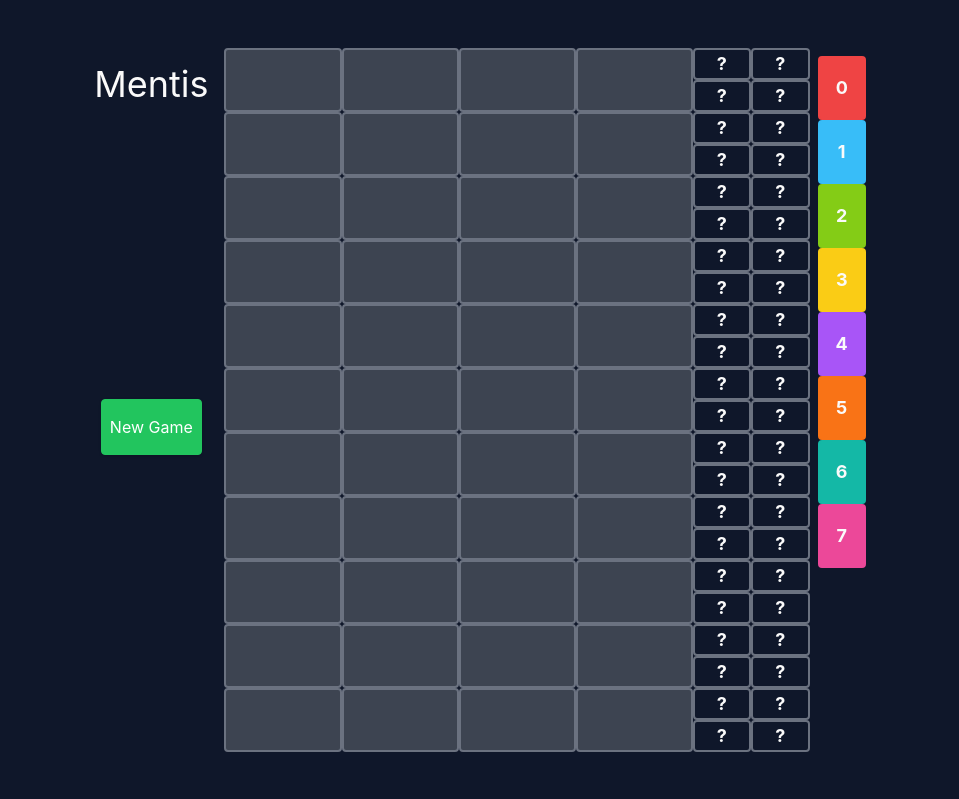
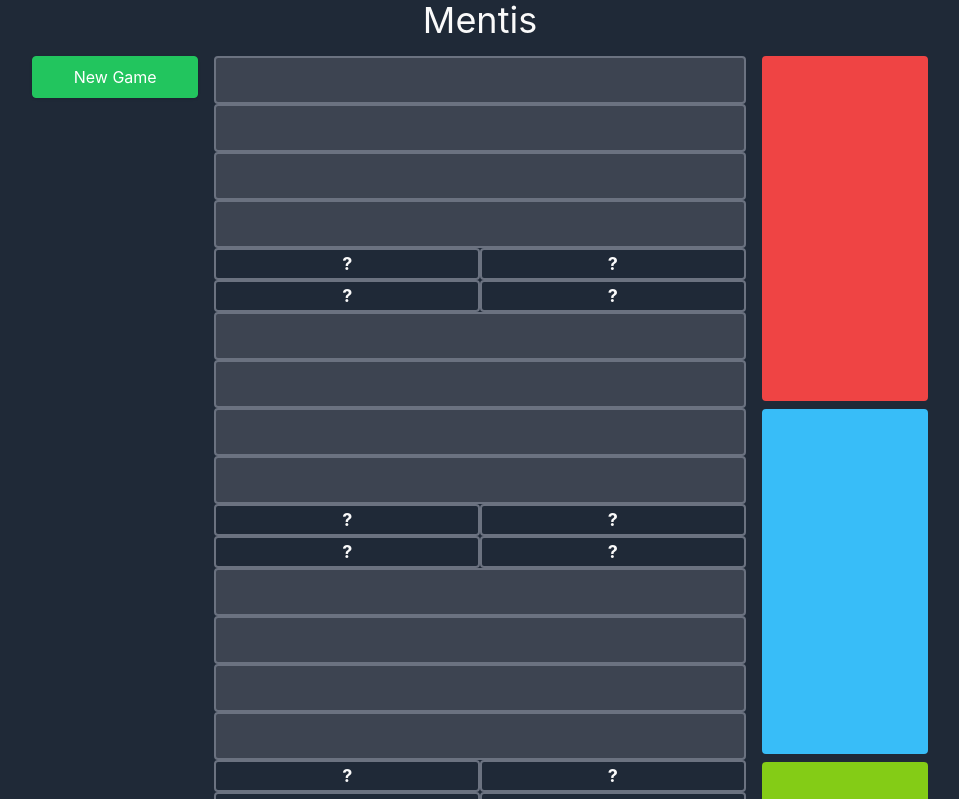
Before and after one commit to EetuPe/mentis, a React (Vite) app: page / in a window 1280 px wide. Shown: the top 799 px of the page, without its empty margins (160-1119 px from the left). Built offline with nearby package versions, Linux system fonts and the light colour scheme.

Commit message:
Adjust layout

```diff
--- a/src/App.tsx
+++ b/src/App.tsx
@@ -11,15 +11,15 @@ export default function App() {
   const state = useStore();
   const [finalGuess, setFinalGuess] = useState("");
 
-  const onChange: onChange = (e: React.ChangeEvent<HTMLInputElement>) => {
-    const newGuess = e.target.value;
+  const onChange: onChange = (e: React.MouseEvent<HTMLButtonElement>) => {
+    const newGuess = e.currentTarget.value;
 
-    if (finalGuess.length === CODE_LENGTH) {
+    if (finalGuess.length < CODE_LENGTH) {
+      setFinalGuess(finalGuess + newGuess);
+    } else {
       state.addGuess(finalGuess);
-      setFinalGuess("");
-      return;
+      setFinalGuess(newGuess);
     }
-    setFinalGuess(finalGuess + newGuess);
   };
 
   let rows = [...state.guesses];
@@ -41,12 +41,12 @@ export default function App() {
   const columnsLength = CODE_LENGTH + 1;
 
   return (
-    <body className="min-h-screen flex items-center justify-center">
-      <div className={`grid grid-cols-5`}>
-        <div className="grid col-start-1 p-2 m-2">
-          <h1 className="text-4xl text-center text-neutral-50">Mentis</h1>
+    <div className="min-h-screen flex flex-col items-center justify-center bg-gray-800">
+      <h1 className="text-4xl text-center text-neutral-50 mb-4">Mentis</h1>
+      <div className="grid grid-cols-1 md:grid-cols-5 gap-4 w-full max-w-4xl">
+        <div className="col-span-1 flex flex-col items-center">
           <button
-            className="block border rounded border-green-500 bg-green-500 p-2 mx-auto shadow text-white h-1/6"
+            className="block border rounded border-green-500 bg-green-500 p-2 shadow text-white w-full"
             onClick={() => {
               state.newGame();
               setFinalGuess("");
@@ -55,71 +55,71 @@ export default function App() {
             New Game
           </button>
         </div>
-        <div className="grid col-start-2 col-span-4">
+        <div className="col-span-3">
           <WordRow letters={shownAnswer} colors="" guessStates={[]} />
           {rows.reverse().map((word, index) => (
             <WordRow key={index} letters={word} colors="" guessStates={[]} />
           ))}
         </div>
-        <div className="grid col-start-6 p-2 h-3/4 mr-2">
+        <div className="col-span-1 grid grid-rows-8 gap-2">
           <button
-            className={`btn border-2 bg-red-500 border-red-500 w-full h-full rounded font-bold text-lg align-middle text-neutral-50`}
+            className="btn border-2 bg-red-500 border-red-500 w-full h-full rounded font-bold text-lg align-middle text-neutral-50"
             onClick={onChange}
             value="0"
           >
-            0
+            {/* 0 */}
           </button>
           <button
-            className={`btn border-2 bg-sky-400 border-sky-400 w-full h-full rounded font-bold text-lg align-middle text-neutral-50`}
+            className="btn border-2 bg-sky-400 border-sky-400 w-full h-full rounded font-bold text-lg align-middle text-neutral-50"
             onClick={onChange}
             value="1"
           >
-            1
+            {/* 1 */}
           </button>
           <button
-            className={`btn border-2 bg-lime-500 border-lime-500 w-full h-full rounded font-bold text-lg align-middle text-neutral-50`}
+            className="btn border-2 bg-lime-500 border-lime-500 w-full h-full rounded font-bold text-lg align-middle text-neutral-50"
             onClick={onChange}
             value="2"
           >
-            2
+            {/* 2 */}
           </button>
           <button
-            className={`btn border-2 bg-yellow-400 border-yellow-400 w-full h-full rounded font-bold text-lg align-middle text-neutral-50`}
+            className="btn border-2 bg-yellow-400 border-yellow-400 w-full h-full rounded font-bold text-lg align-middle text-neutral-50"
             onClick={onChange}
             value="3"
           >
-            3
+            {/* 3 */}
           </button>
           <button
-            className={`btn border-2 bg-purple-500 border-purple-500 w-full h-full rounded font-bold text-lg align-middle text-neutral-50`}
+            className="btn border-2 bg-purple-500 border-purple-500 w-full h-full rounded font-bold text-lg align-middle text-neutral-50"
             onClick={onChange}
             value="4"
           >
-            4
+            {/* 4 */}
           </button>
           <button
-            className={`btn border-2 bg-orange-500 border-orange-500 w-full h-full rounded font-bold text-lg align-middle text-neutral-50`}
+            className="btn border-2 bg-orange-500 border-orange-500 w-full h-full rounded font-bold text-lg align-middle text-neutral-50"
             onClick={onChange}
             value="5"
           >
-            5
+            {/* 5 */}
           </button>
           <button
-            className={`btn border-2 bg-teal-500 border-teal-500 w-full h-full rounded font-bold text-lg align-middle text-neutral-50`}
+            className="btn border-2 bg-teal-500 border-teal-500 w-full h-full rounded font-bold text-lg align-middle text-neutral-50"
             onClick={onChange}
             value="6"
           >
-            6
+            {/* 6 */}
           </button>
           <button
-            className={`btn border-2 bg-pink-500 border-pink-500 w-full h-full rounded font-bold text-lg align-middle text-neutral-50`}
+            className="btn border-2 bg-pink-500 border-pink-500 w-full h-full rounded font-bold text-lg align-middle text-neutral-50"
             onClick={onChange}
             value="7"
           >
-            7
+            {/* 7 */}
           </button>
         </div>
       </div>
-    </body>
+    </div>
   );
 }
```
Also changed, not shown: package.json (+17 -17 lines).
